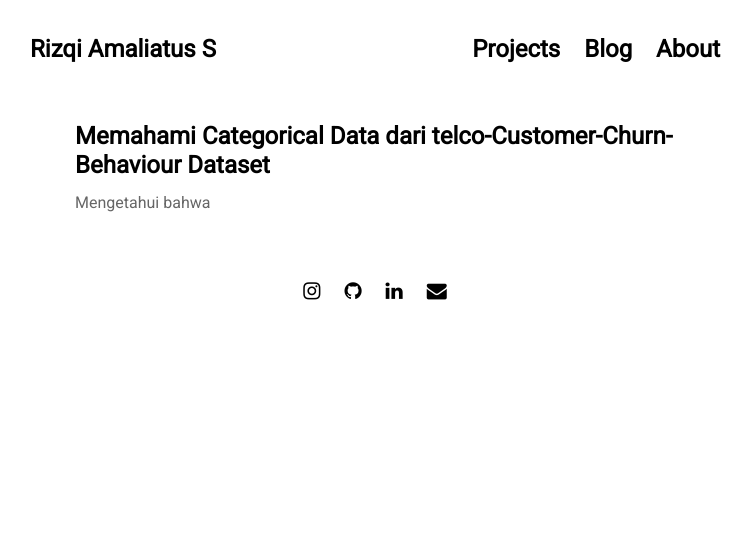
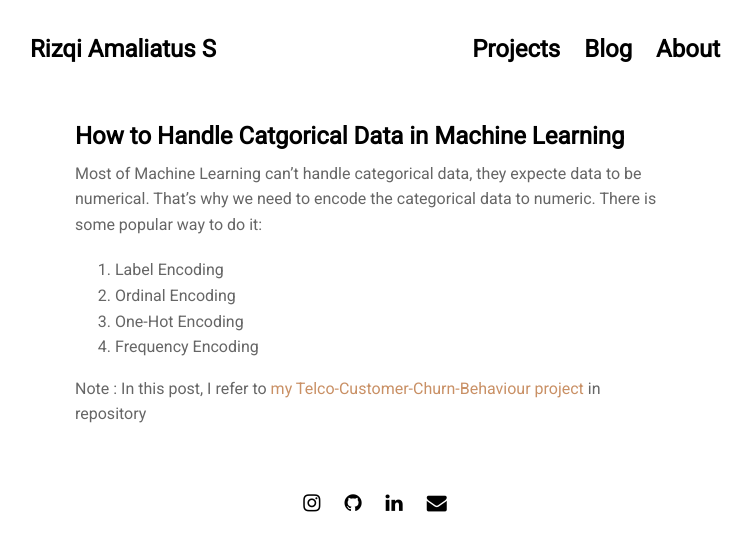
Before and after one commit to rizqiamaliatuss/rizqiamaliatuss.github.io, a Jekyll site: the page built from _posts/2022-08-13-Handle-Categorical-Data-Machine-Learning.md, in a window 1280 px wide. Shown: the top 551 px of the page, without its empty margins (265-1017 px from the left). Built offline with Jekyll 4.4.1, drawn with Linux system fonts in a browser that asks for light colours; nearby versions of some CDN libraries.

Commit message:
Update 2022-08-13-Handle-Categorical-Data-Machine-Learning.md

```diff
--- a/_posts/2022-08-13-Handle-Categorical-Data-Machine-Learning.md
+++ b/_posts/2022-08-13-Handle-Categorical-Data-Machine-Learning.md
@@ -1,6 +1,15 @@
 ---
 layout: post
-title: "Memahami Categorical Data dari telco-Customer-Churn-Behaviour Dataset"
+title: "How to Handle Catgorical Data in Machine Learning"
 ---
 
-Mengetahui bahwa
+Most of Machine Learning can't handle categorical data, they expecte data to be numerical.
+That's why we need to encode the categorical data to numeric.
+There is some popular way to do it:
+
+1. Label Encoding
+2. Ordinal Encoding
+3. One-Hot Encoding
+4. Frequency Encoding
+
+Note : In this post, I refer to [my Telco-Customer-Churn-Behaviour project](https://github.com/rizqiamaliatuss/Customer_Churn_Prediction) in repository
```
